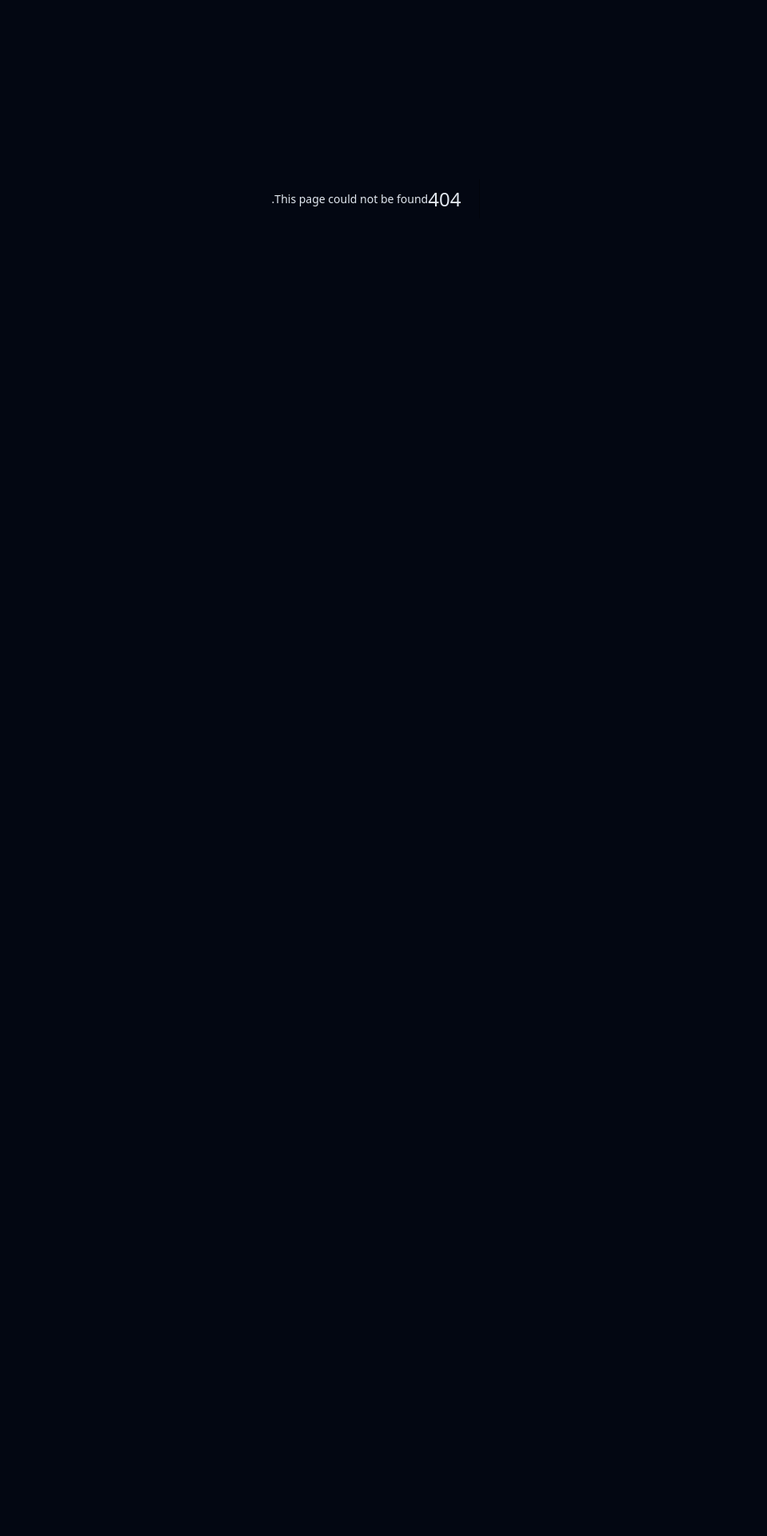
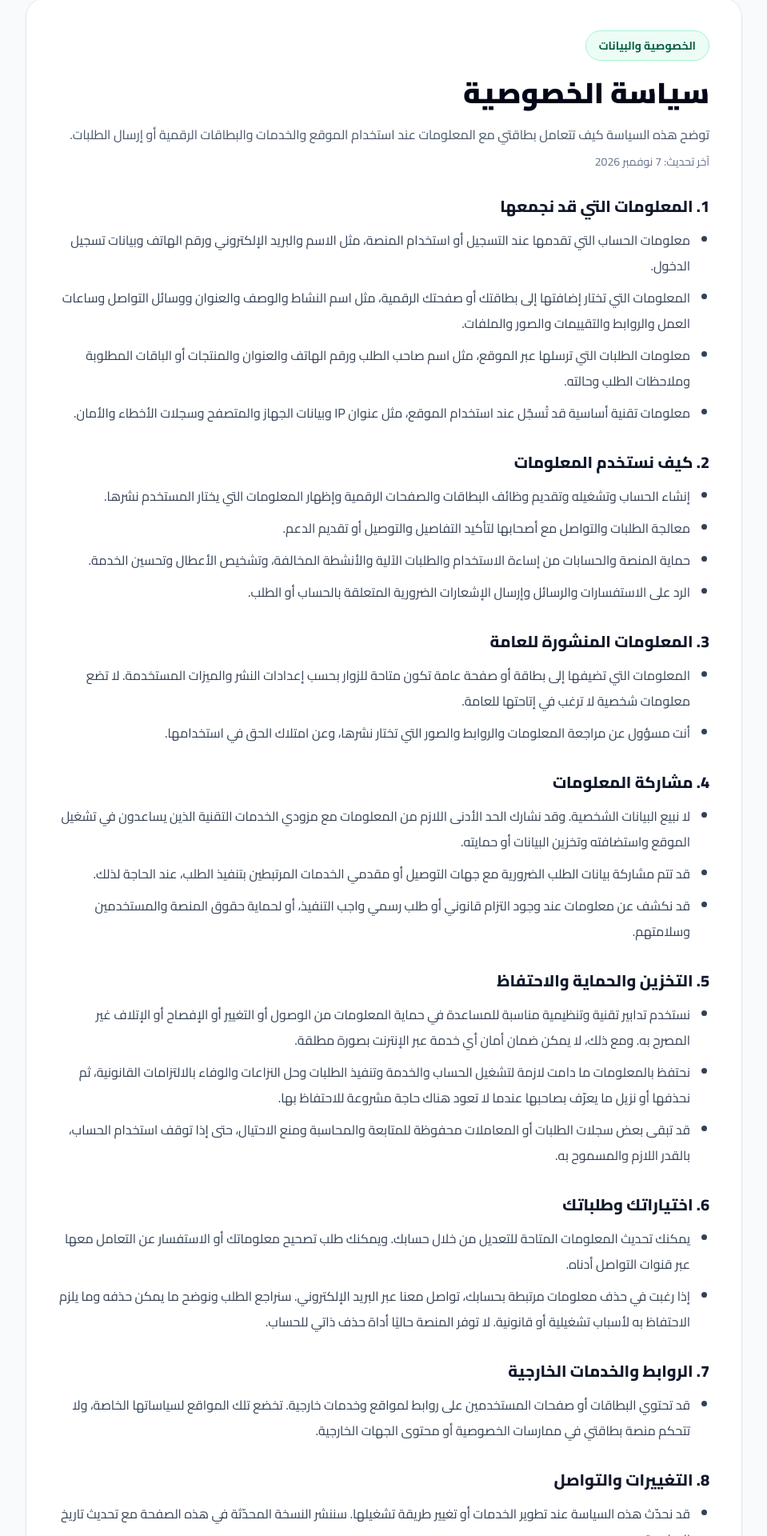
Before and after one commit to tt246076-star/smart-digital-platform, a Next.js app: page /privacy-policy in a window 1280 px wide. Before the commit this address had no page. Shown: the part 152-2072 px from the top of the page at 80% size, without its empty margins (160-1119 px from the left). Before the commit the page ends 800 px from the top, so only its background shows below. Built offline with nearby package versions, Linux system fonts and the light colour scheme; no server answers.

Commit message:
feat: add Arabic privacy policy page

```diff
--- /dev/null
+++ b/app/privacy-policy/page.tsx
@@ -0,0 +1,115 @@
+import type { Metadata } from "next";
+import Header from "@/components/Header";
+import Footer from "@/components/Footer";
+import { SITE } from "@/lib/site";
+
+export const metadata: Metadata = {
+  title: "سياسة الخصوصية",
+  description: "تعرّف على كيفية جمع منصة بطاقتي للمعلومات واستخدامها وحمايتها.",
+  alternates: { canonical: "/privacy-policy" },
+  openGraph: {
+    type: "website",
+    locale: "ar_DZ",
+    title: "سياسة الخصوصية | بطاقتي",
+    description: "كيفية تعامل منصة بطاقتي مع بيانات الحساب والبطاقات والطلبات.",
+    url: "/privacy-policy",
+    siteName: SITE.name,
+  },
+};
+
+const sections = [
+  {
+    title: "1. المعلومات التي قد نجمعها",
+    body: [
+      "معلومات الحساب التي تقدمها عند التسجيل أو استخدام المنصة، مثل الاسم والبريد الإلكتروني ورقم الهاتف وبيانات تسجيل الدخول.",
+      "المعلومات التي تختار إضافتها إلى بطاقتك أو صفحتك الرقمية، مثل اسم النشاط والوصف والعنوان ووسائل التواصل وساعات العمل والروابط والتقييمات والصور والملفات.",
+      "معلومات الطلبات التي ترسلها عبر الموقع، مثل اسم صاحب الطلب ورقم الهاتف والعنوان والمنتجات أو الباقات المطلوبة وملاحظات الطلب وحالته.",
+      "معلومات تقنية أساسية قد تُسجّل عند استخدام الموقع، مثل عنوان IP وبيانات الجهاز والمتصفح وسجلات الأخطاء والأمان.",
+    ],
+  },
+  {
+    title: "2. كيف نستخدم المعلومات",
+    body: [
+      "إنشاء الحساب وتشغيله وتقديم وظائف البطاقات والصفحات الرقمية وإظهار المعلومات التي يختار المستخدم نشرها.",
+      "معالجة الطلبات والتواصل مع أصحابها لتأكيد التفاصيل والتوصيل أو تقديم الدعم.",
+      "حماية المنصة والحسابات من إساءة الاستخدام والطلبات الآلية والأنشطة المخالفة، وتشخيص الأعطال وتحسين الخدمة.",
+      "الرد على الاستفسارات والرسائل وإرسال الإشعارات الضرورية المتعلقة بالحساب أو الطلب.",
+    ],
+  },
+  {
+    title: "3. المعلومات المنشورة للعامة",
+    body: [
+      "المعلومات التي تضيفها إلى بطاقة أو صفحة عامة تكون متاحة للزوار بحسب إعدادات النشر والميزات المستخدمة. لا تضع معلومات شخصية لا ترغب في إتاحتها للعامة.",
+      "أنت مسؤول عن مراجعة المعلومات والروابط والصور التي تختار نشرها، وعن امتلاك الحق في استخدامها.",
+    ],
+  },
+  {
+    title: "4. مشاركة المعلومات",
+    body: [
+      "لا نبيع البيانات الشخصية. وقد نشارك الحد الأدنى اللازم من المعلومات مع مزودي الخدمات التقنية الذين يساعدون في تشغيل الموقع واستضافته وتخزين البيانات أو حمايته.",
+      "قد تتم مشاركة بيانات الطلب الضرورية مع جهات التوصيل أو مقدمي الخدمات المرتبطين بتنفيذ الطلب، عند الحاجة لذلك.",
+      "قد نكشف عن معلومات عند وجود التزام قانوني أو طلب رسمي واجب التنفيذ، أو لحماية حقوق المنصة والمستخدمين وسلامتهم.",
+    ],
+  },
+  {
+    title: "5. التخزين والحماية والاحتفاظ",
+    body: [
+      "نستخدم تدابير تقنية وتنظيمية مناسبة للمساعدة في حماية المعلومات من الوصول أو التغيير أو الإفصاح أو الإتلاف غير المصرح به. ومع ذلك، لا يمكن ضمان أمان أي خدمة عبر الإنترنت بصورة مطلقة.",
+      "نحتفظ بالمعلومات ما دامت لازمة لتشغيل الحساب والخدمة وتنفيذ الطلبات وحل النزاعات والوفاء بالالتزامات القانونية، ثم نحذفها أو نزيل ما يعرّف بصاحبها عندما لا تعود هناك حاجة مشروعة للاحتفاظ بها.",
+      "قد تبقى بعض سجلات الطلبات أو المعاملات محفوظة للمتابعة والمحاسبة ومنع الاحتيال، حتى إذا توقف استخدام الحساب، بالقدر اللازم والمسموح به.",
+    ],
+  },
+  {
+    title: "6. اختياراتك وطلباتك",
+    body: [
+      "يمكنك تحديث المعلومات المتاحة للتعديل من خلال حسابك. ويمكنك طلب تصحيح معلوماتك أو الاستفسار عن التعامل معها عبر قنوات التواصل أدناه.",
+      "إذا رغبت في حذف معلومات مرتبطة بحسابك، تواصل معنا عبر البريد الإلكتروني. سنراجع الطلب ونوضح ما يمكن حذفه وما يلزم الاحتفاظ به لأسباب تشغيلية أو قانونية. لا توفر المنصة حاليًا أداة حذف ذاتي للحساب.",
+    ],
+  },
+  {
+    title: "7. الروابط والخدمات الخارجية",
+    body: [
+      "قد تحتوي البطاقات أو صفحات المستخدمين على روابط لمواقع وخدمات خارجية. تخضع تلك المواقع لسياساتها الخاصة، ولا تتحكم منصة بطاقتي في ممارسات الخصوصية أو محتوى الجهات الخارجية.",
+    ],
+  },
+  {
+    title: "8. التغييرات والتواصل",
+    body: [
+      "قد نحدّث هذه السياسة عند تطوير الخدمات أو تغيير طريقة تشغيلها. سننشر النسخة المحدّثة في هذه الصفحة مع تحديث تاريخ المراجعة.",
+      "لأي سؤال أو طلب متعلق بالخصوصية، تواصل معنا عبر البريد الإلكتروني أو الهاتف الموضحين أدناه.",
+    ],
+  },
+];
+
+export default function PrivacyPolicyPage() {
+  return (
+    <>
+      <Header />
+      <main dir="rtl" className="min-h-[70vh] bg-slate-50 px-4 py-12 sm:py-16">
+        <article className="mx-auto max-w-4xl rounded-3xl border border-slate-200 bg-white p-6 shadow-sm sm:p-10">
+          <span className="inline-flex rounded-full border border-emerald-200 bg-emerald-50 px-4 py-2 text-sm font-bold text-emerald-800">الخصوصية والبيانات</span>
+          <h1 className="mt-5 text-3xl font-black text-slate-950 sm:text-4xl">سياسة الخصوصية</h1>
+          <p className="mt-4 leading-8 text-slate-600">توضح هذه السياسة كيف تتعامل {SITE.name} مع المعلومات عند استخدام الموقع والخدمات والبطاقات الرقمية أو إرسال الطلبات.</p>
+          <p className="mt-2 text-sm text-slate-500">آخر تحديث: 7 نوفمبر 2026</p>
+          <div className="mt-8 space-y-8">
+            {sections.map((section) => (
+              <section key={section.title}>
+                <h2 className="text-xl font-extrabold text-slate-900">{section.title}</h2>
+                <ul className="mt-3 list-disc space-y-2 pr-6 leading-8 text-slate-700">
+                  {section.body.map((item) => <li key={item}>{item}</li>)}
+                </ul>
+              </section>
+            ))}
+          </div>
+          <section className="mt-9 rounded-2xl bg-slate-50 p-5">
+            <h2 className="text-lg font-extrabold text-slate-900">الجهة المشغّلة والتواصل</h2>
+            <p className="mt-2 leading-8 text-slate-700">الجهة المشغّلة: {SITE.name}</p>
+            <p className="leading-8 text-slate-700">البريد الإلكتروني: <a className="font-bold text-blue-700" href={`mailto:${SITE.email}`}>{SITE.email}</a></p>
+            <p className="leading-8 text-slate-700">الهاتف: <a className="font-bold text-blue-700" href={`tel:${SITE.phone}`} dir="ltr">{SITE.phone}</a></p>
+          </section>
+        </article>
+      </main>
+      <Footer />
+    </>
+  );
+}
```
